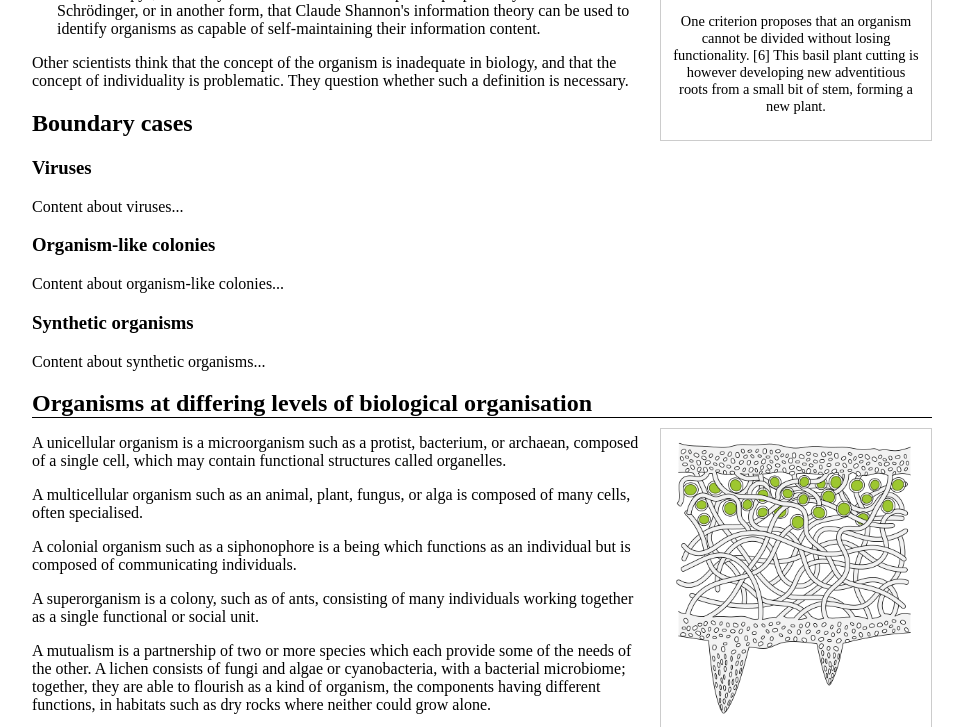
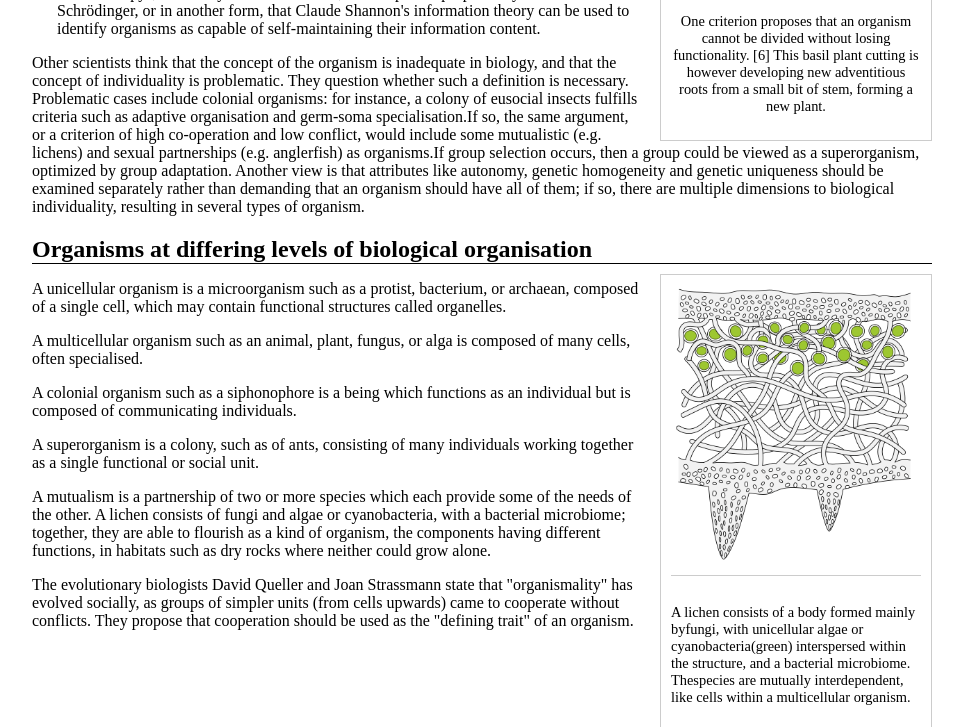
Before and after one commit to jxiao01/type-and-code-project-1-2, a plain HTML site: page v1/index.html in a window 1280 px wide. Shown: the part 1146-1873 px from the top of the page, without its empty margins (283-1246 px from the left). Drawn offline with Linux system fonts and the light colour scheme.

Commit message:
Update index.html

```diff
--- a/v1/index.html
+++ b/v1/index.html
@@ -91,22 +91,16 @@
             <li style="padding-left: 5px;">"Anti-entropy", the ability to maintain order, a concept first proposed by Erwin Schrödinger, or in another form, that Claude Shannon's information theory can be used to identify organisms as capable of self-maintaining their information content.</li>
         </ul>
 
-        <p>Other scientists think that the concept of the organism is inadequate in biology, and that the concept of individuality is problematic. They question whether such a definition is necessary.</p>
+        <p>Other scientists think that the concept of the organism is inadequate in biology, and that the concept of individuality is problematic. They question whether such a definition is necessary.
+
+        Problematic cases include colonial organisms: for instance, a colony of eusocial insects fulfills criteria such as adaptive organisation and germ-soma specialisation.If so, the same argument, or a criterion of high co-operation and low conflict, would include some mutualistic (e.g. lichens) and sexual partnerships (e.g. anglerfish) as organisms.If group selection occurs, then a group could be viewed as a superorganism, optimized by group adaptation.
+
+        Another view is that attributes like autonomy, genetic homogeneity and genetic uniqueness should be examined separately rather than demanding that an organism should have all of them; if so, there are multiple dimensions to biological individuality, resulting in several types of organism.
+        </p>
     </section>
 
 
-<section id="boundary-cases">
-    <h2>Boundary cases</h2>
 
-    <h3 id="viruses">Viruses</h3>
-    <p>Content about viruses...</p>
-
-    <h3 id="organism-colonies">Organism-like colonies</h3>
-    <p>Content about organism-like colonies...</p>
-
-    <h3 id="synthetic-organisms">Synthetic organisms</h3>
-    <p>Content about synthetic organisms...</p>
-</section>
 
 
     <section id="characteristics">
@@ -281,7 +275,7 @@
         <h3 style="font-weight: bold;">Organism-like colonies</h3>
 
         <div style="float: right; width: 250px; border: 1px solid #ccc; padding: 10px; margin-left: 20px; text-align: center;">
-            <img src="Apolemia_sp.jpg" style="max-width: 100%; height: auto; border-bottom: 1px solid #ccc; padding-bottom: 10px; margin-bottom: 10px;">
+            <img src="Apolemia_sp.jpg" style="max-width: 50%; height: auto; border-bottom: 1px solid #ccc; padding-bottom: 10px; margin-bottom: 10px;">
             <p style="font-size: 0.9rem;">Apolemia, a colonial siphonophore that functions as a single individual</p>
         </div>
 
```
